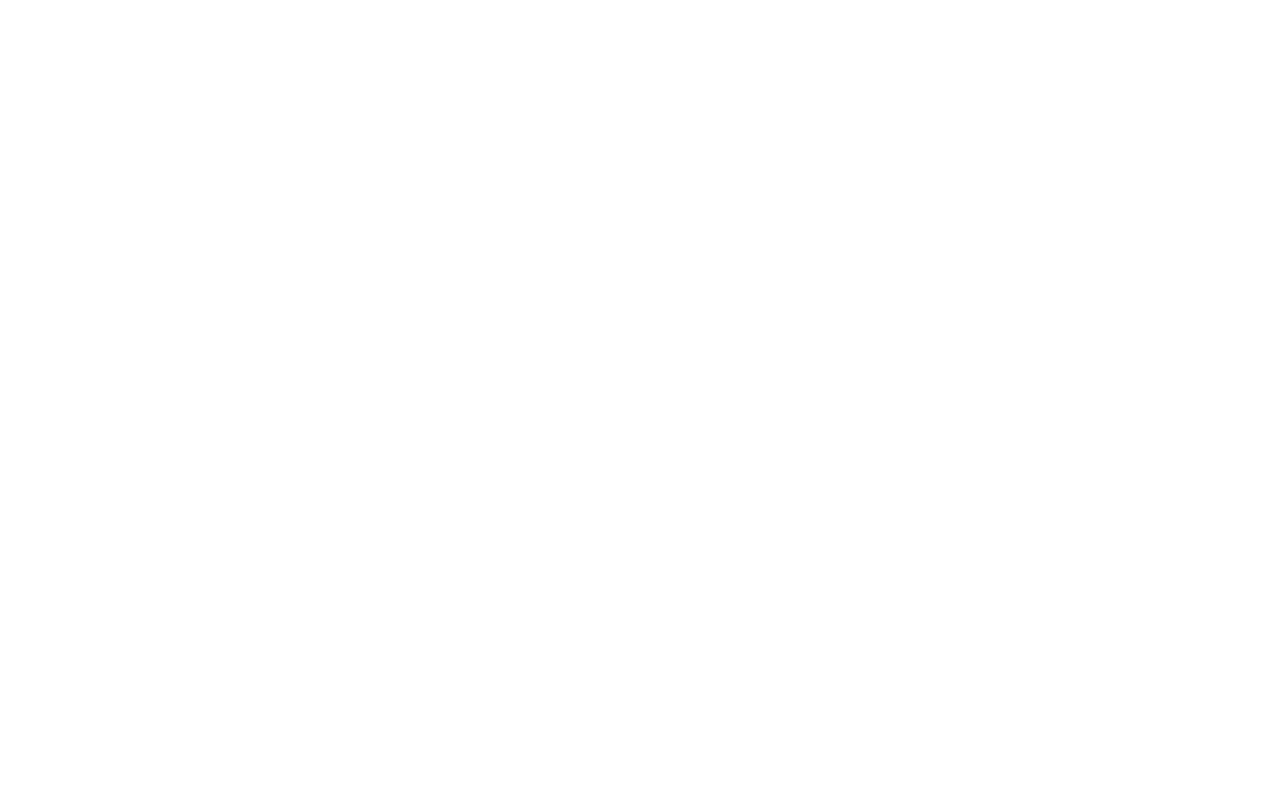
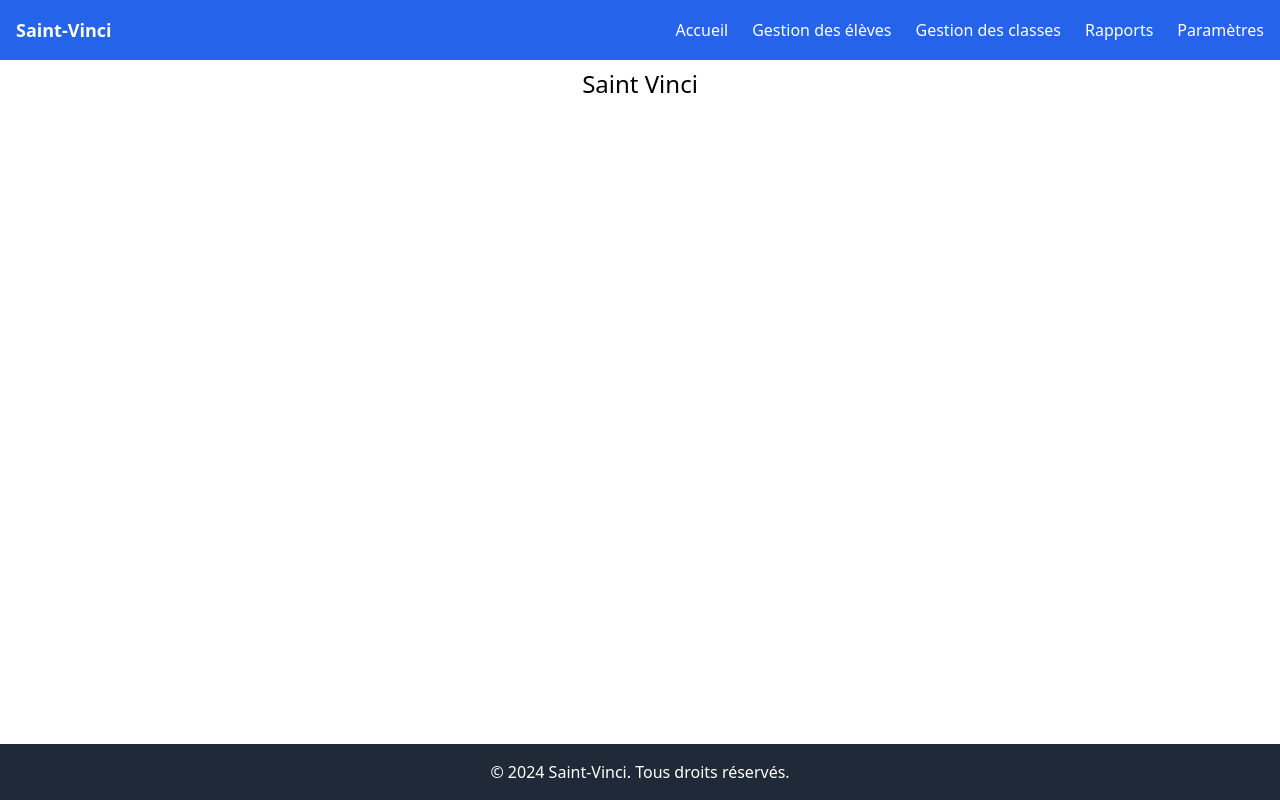
Before and after one commit to Odecam1/saint-vinci, a Next.js app: page / in a window 1280 px wide. Built offline with nearby package versions, Linux system fonts and the light colour scheme.

Commit message:
Updating layout

```diff
--- a/src/app/layout.tsx
+++ b/src/app/layout.tsx
@@ -1,11 +1,12 @@
-import type { Metadata } from "next"
 import { ReactNode } from "react"
 import "./globals.css"
+import updateTitle from "@/utils/updateTitle"
+import Header from "@/components/Header"
+import Footer from "@/components/Footer"
 
-export const metadata: Metadata = {
-  title: "Saint Vinci",
+export const metadata = updateTitle({
   description: "Generated by create next app",
-}
+})
 
 const RootLayout = ({
   children,
@@ -14,7 +15,13 @@
 }>) => {
   return (
     <html lang="fr">
-      <body>{children}</body>
+      <body>
+        <main className="flex flex-col min-h-screen">
+          <Header></Header>
+          <section className="flex flex-col flex-grow">{children}</section>
+          <Footer></Footer>
+        </main>
+      </body>
     </html>
   )
 }
--- a/src/app/page.tsx
+++ b/src/app/page.tsx
@@ -1,7 +1,11 @@
 import { FC } from "react"
 
 const Home: FC = () => {
-  return <div className="bg-slate-600"></div>
+  return (
+    <div>
+      <h1 className="flex justify-center m-2 text-2xl">Saint Vinci</h1>
+    </div>
+  )
 }
 
 export default Home
--- /dev/null
+++ b/src/components/Footer.tsx
@@ -0,0 +1,9 @@
+const Footer = () => {
+  return (
+    <footer className="bg-gray-800 text-white p-4 text-center">
+      <p>&copy; 2024 Saint-Vinci. Tous droits réservés.</p>
+    </footer>
+  )
+}
+
+export default Footer
--- /dev/null
+++ b/src/components/Header.tsx
@@ -0,0 +1,43 @@
+import routes from "@/utils/routes"
+import Link from "next/link"
+
+const Header = () => {
+  return (
+    <header className="bg-blue-600 text-white p-4">
+      <div className="flex items-center justify-between">
+        <div className="text-lg font-bold">Saint-Vinci</div>
+        <nav>
+          <ul className="flex space-x-6">
+            <li>
+              <Link href={routes.home()} className="hover:text-gray-300">
+                Accueil
+              </Link>
+            </li>
+            <li>
+              <Link href="#students" className="hover:text-gray-300">
+                Gestion des élèves
+              </Link>
+            </li>
+            <li>
+              <Link href="#classes" className="hover:text-gray-300">
+                Gestion des classes
+              </Link>
+            </li>
+            <li>
+              <Link href="#reports" className="hover:text-gray-300">
+                Rapports
+              </Link>
+            </li>
+            <li>
+              <Link href="#settings" className="hover:text-gray-300">
+                Paramètres
+              </Link>
+            </li>
+          </ul>
+        </nav>
+      </div>
+    </header>
+  )
+}
+
+export default Header
--- /dev/null
+++ b/src/utils/routes.ts
@@ -0,0 +1,5 @@
+const routes = {
+  home: () => "/",
+}
+
+export default routes
--- /dev/null
+++ b/src/utils/updateTitle.ts
@@ -0,0 +1,20 @@
+import { Metadata } from "next"
+
+type UpdateTitleParams = {
+  title?: string
+  description?: string
+}
+
+const updateTitle = ({ title, description }: UpdateTitleParams): Metadata => {
+  const metadata: Metadata = {
+    title: title ? `Saint Vinci | ${title}` : "Saint Vinci | Accueil",
+  }
+
+  if (description) {
+    metadata.description = description
+  }
+
+  return metadata
+}
+
+export default updateTitle
```
